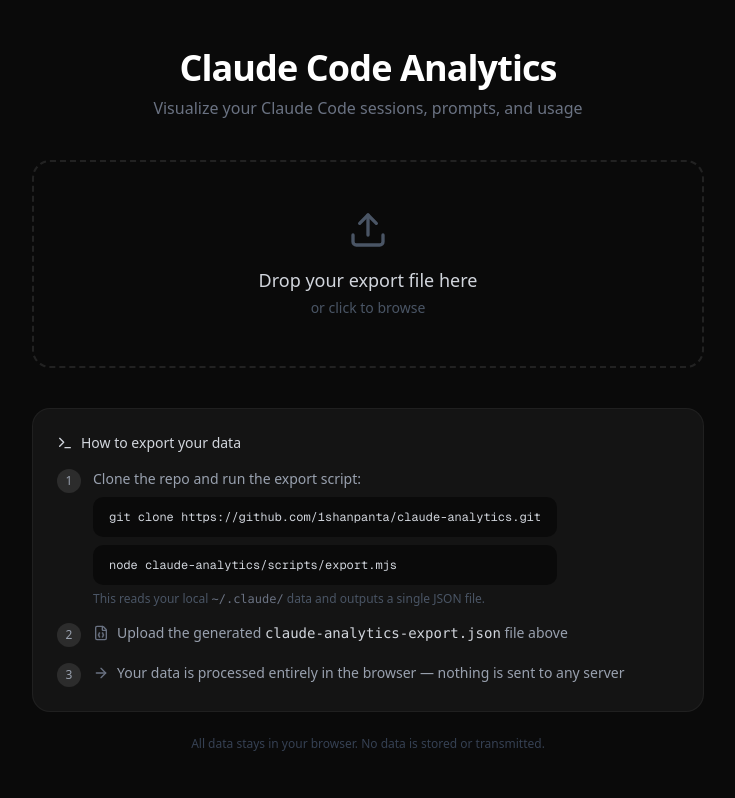
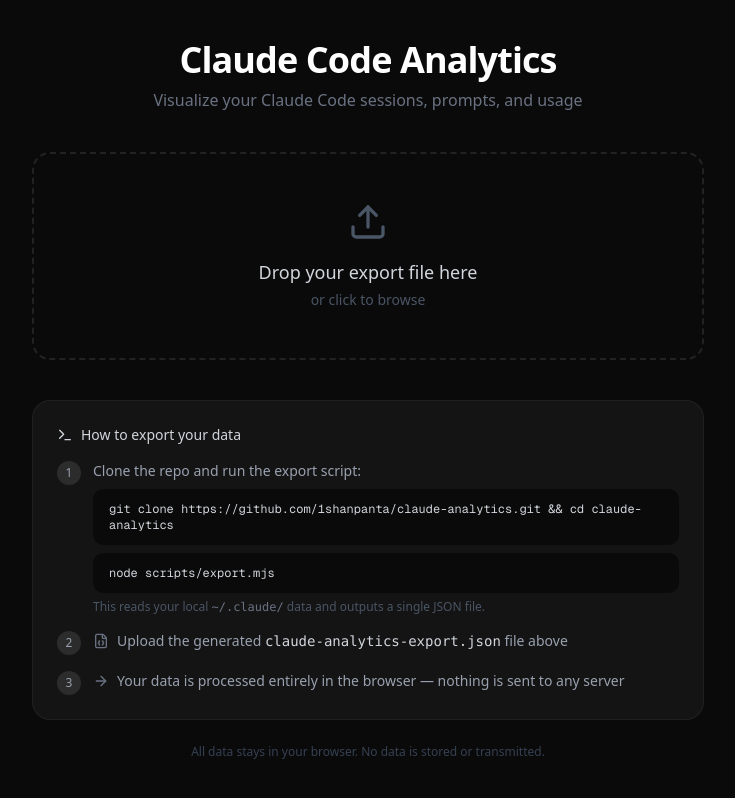
Before and after one commit to 1shanpanta/claude-analytics, a Next.js app: page / in a window 1280 px wide. Shown: the whole page, without its empty margins (272-1007 px from the left). Built offline with nearby package versions, Linux system fonts and the light colour scheme.

Commit message:
[fix] update export instructions to cd into repo first

```diff
--- a/src/components/upload-zone.tsx
+++ b/src/components/upload-zone.tsx
@@ -125,10 +125,10 @@
                 <p className="text-sm text-gray-400">Clone the repo and run the export script:</p>
                 <div className="mt-2 space-y-2">
                   <code className="block rounded-lg bg-black/50 px-4 py-3 text-xs text-gray-300 font-mono">
-                    git clone https://github.com/1shanpanta/claude-analytics.git
+                    git clone https://github.com/1shanpanta/claude-analytics.git && cd claude-analytics
                   </code>
                   <code className="block rounded-lg bg-black/50 px-4 py-3 text-xs text-gray-300 font-mono">
-                    node claude-analytics/scripts/export.mjs
+                    node scripts/export.mjs
                   </code>
                 </div>
                 <p className="mt-1.5 text-xs text-gray-600">
```
Also changed, not shown: 1 other file (tests, documents, lock files or other folders).
